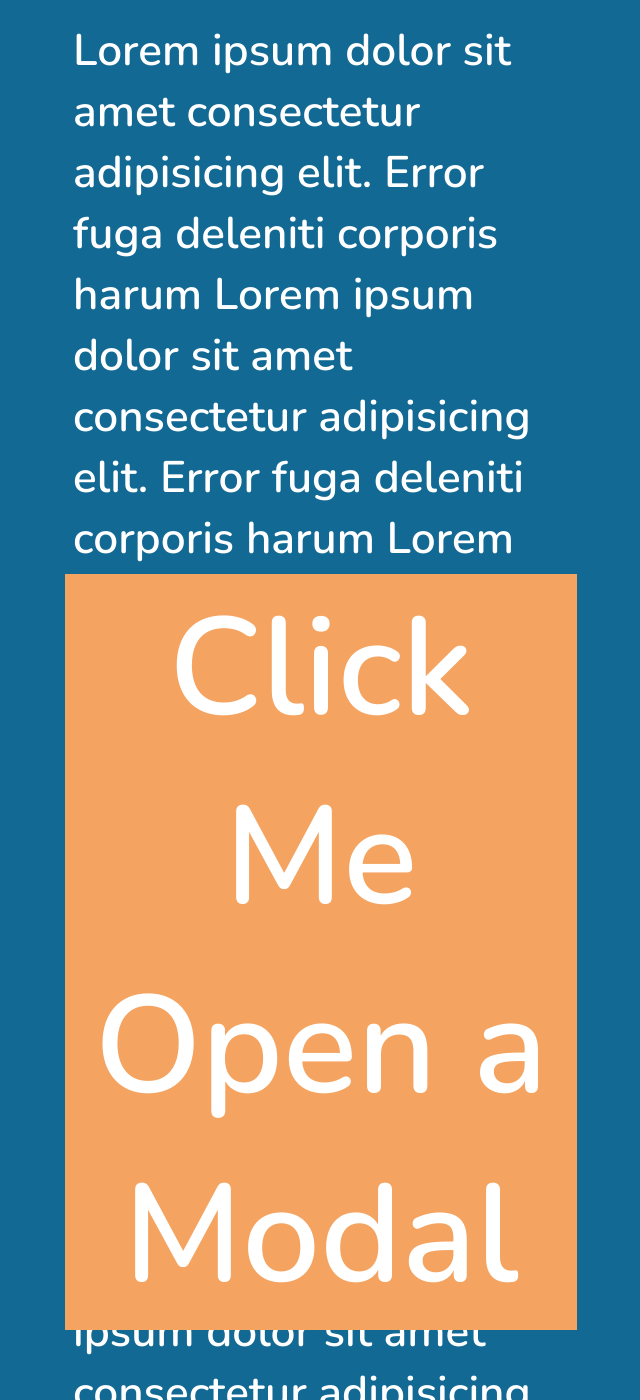
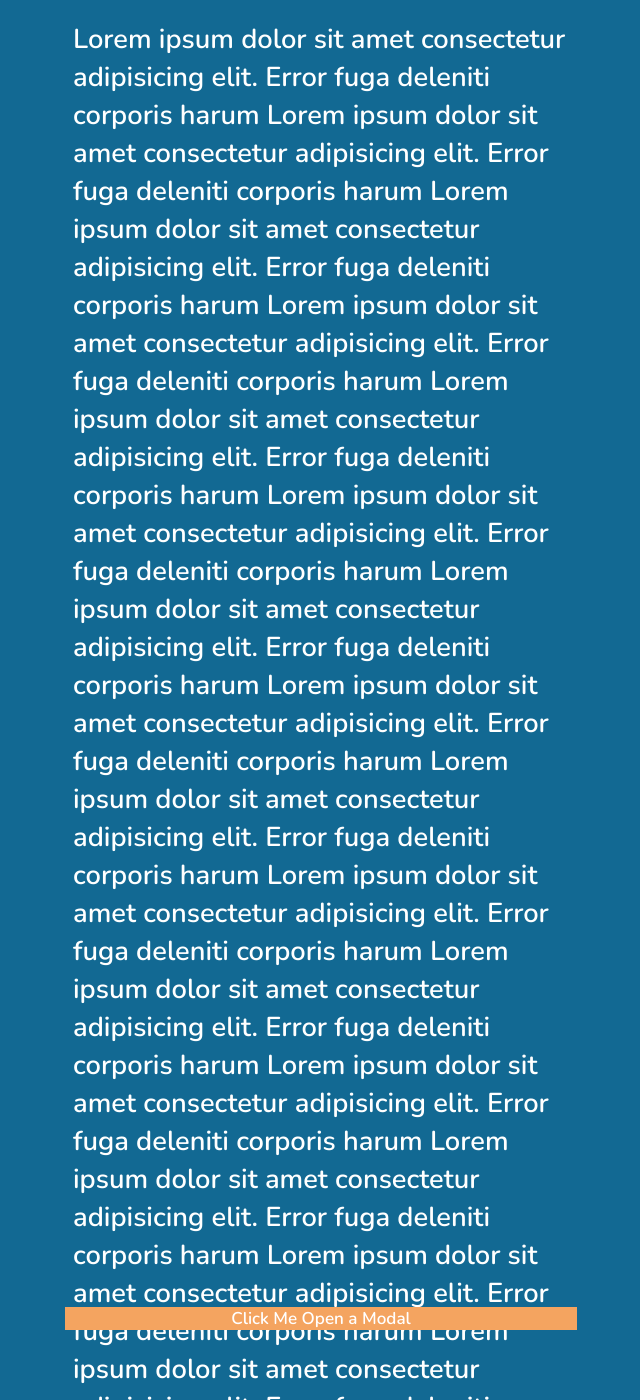
Before and after one commit to catx1726/Bingo-CSS, a Jekyll site: the page 7M/modal_overlay.html, which Jekyll copies as it is, in a window 1280 px wide and 1400 px high. Shown: the whole window, without its empty margins (319-959 px from the left). Built offline with Jekyll 4.4.1, drawn with Linux system fonts in a browser that asks for light colours; some web fonts are replaced.

Commit message:
2020年10月15日

```diff
--- a/7M/modal_overlay.html
+++ b/7M/modal_overlay.html
@@ -41,7 +41,7 @@
         width: 100%;
         height: 100%;
         z-index: 20;
-        font-size: 5rem;
+        font-size: 2rem;
         position: fixed;
         transition: all 0.3s ease;
         transform: translateY(-100%);
@@ -62,7 +62,7 @@
         bottom: 5%;
         z-index: 10;
         cursor: pointer;
-        font-size: 5rem;
+        font-size: 1rem;
         text-align: center;
         position: fixed;
         background-color: sandybrown;
@@ -74,9 +74,7 @@
   </head>
   <body>
     <main class="main_container m-flex flex-jc-center flex-an-center flex-wrap flex-dir-col">
-      <div class="modal-trigger">
-        Click Me Open a Modal
-      </div>
+      <div class="modal-trigger">Click Me Open a Modal</div>
       <div class="des">
         Lorem ipsum dolor sit amet consectetur adipisicing elit. Error fuga deleniti corporis harum
         Lorem ipsum dolor sit amet consectetur adipisicing elit. Error fuga deleniti corporis harum
--- a/9M/slide_show.html
+++ b/9M/slide_show.html
@@ -27,7 +27,7 @@
       }
       .box-left,
       .box-right {
-        font-size: 1rem;
+        font-size: 1.5rem;
         flex: 1 1 50%;
         display: flex;
         justify-content: center;
--- a/css/media.css
+++ b/css/media.css
@@ -1,23 +1,24 @@
 /*
   750 屏幕为基准
-  缩放倍率以 黄金比例(0.618:1) 为基准
+  缩放倍率以 黄金比例(0.618:1) 为基准 ?
 */
-
 @media screen and (min-width: 300px) {
+  html {
+    font-size: calc(100vw / 37.5);
+    /* font-size: 62.5%; */
+  }
 }
 
 /* 600 - 960 */
 @media screen and (min-width: 600px) {
   html {
-    font-size: calc(10 * (100vw / 750) * 1.618);
+    font-size: calc(100vw / 75);
+    /* font-size: 62.5%; */
   }
 }
 
 /* 960 - 1264 */
 @media screen and (min-width: 960px) {
-  html {
-    font-size: calc(10 * (100vw / 750) * 1.618);
-  }
 }
 
 /* 1264 - 1900 */
```
